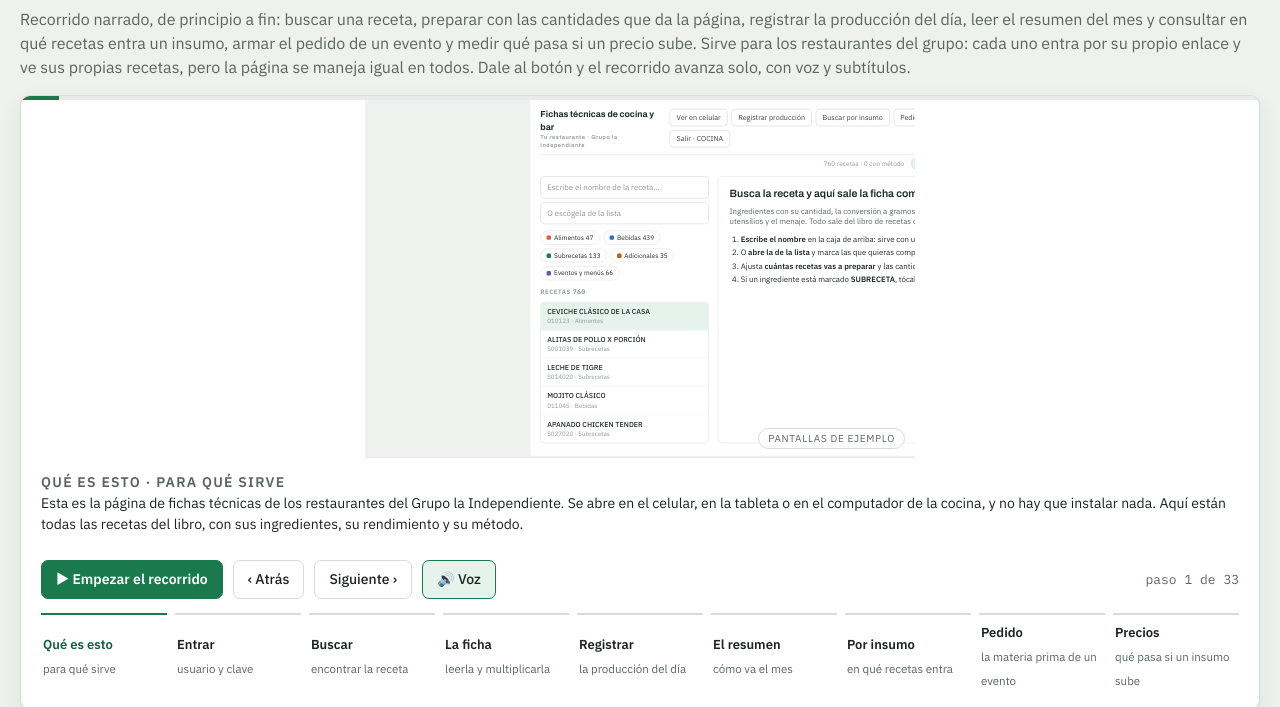
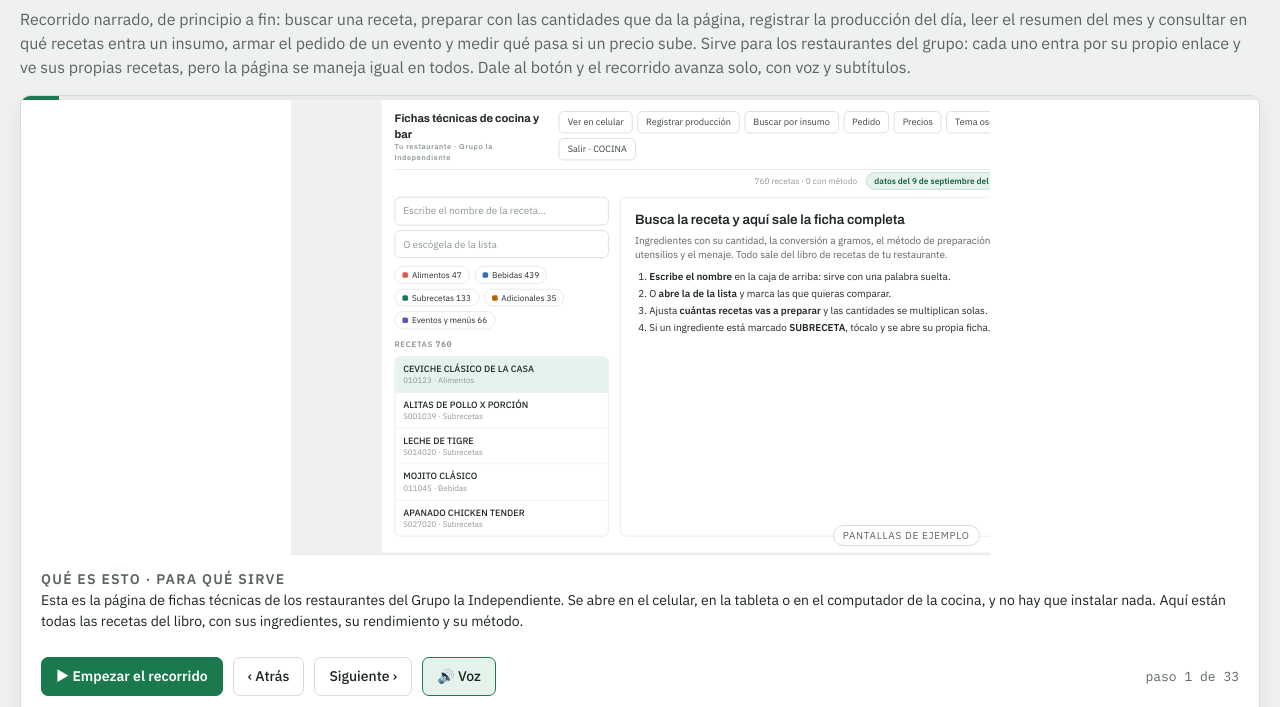
Before and after one commit to svalencia536-pixel/instructivo-fichas-tecnicas, a plain HTML site: page index.html in a window 1280 px wide. Shown: the part 76-783 px from the top of the page. Drawn offline with Linux system fonts and the light colour scheme.

Commit message:
Instructivo de cocina del grupo

```diff
--- a/index.html
+++ b/index.html
@@ -757,13 +757,23 @@
        fuera de la vista: mientras corre el audio hay que poder leerlo sin
        mover el raton. Por eso se topa por ancho Y por alto. */
     var reproductor = escenario.parentNode;
-    var resto = reproductor.offsetHeight - escenario.offsetHeight;
+    /* Solo cuenta lo que hay que tener a la vista mientras corre el recorrido:
+       la barra, el subtitulo y los mandos. La tira de capitulos es navegacion
+       y puede quedar debajo del pliegue; incluirla achicaba la pantalla casi
+       cien pixeles sin necesidad. */
+    var resto = 0;
+    for (var c = 0; c < reproductor.children.length; c++){
+      var hijo = reproductor.children[c];
+      if (hijo !== escenario && !hijo.classList.contains("capitulos")){
+        resto += hijo.offsetHeight;
+      }
+    }
     var libre = window.innerHeight - reproductor.offsetTop - resto - 16;
     /* El ancho se mide contra el MARCO, no contra el escenario: el escenario
        ya viene encogido de la pasada anterior y usarlo encogeria un poco mas
        en cada vuelta, hasta dejar la pantalla diminuta. */
     var marco = reproductor.parentNode.clientWidth - 40;
-    var k = Math.min(1,
+    var k = Math.min(1.5,
                      marco / 880,
                      Math.max(240, libre) / activa.offsetHeight);
     lienzo.style.transform = "scale(" + k + ")";
```
